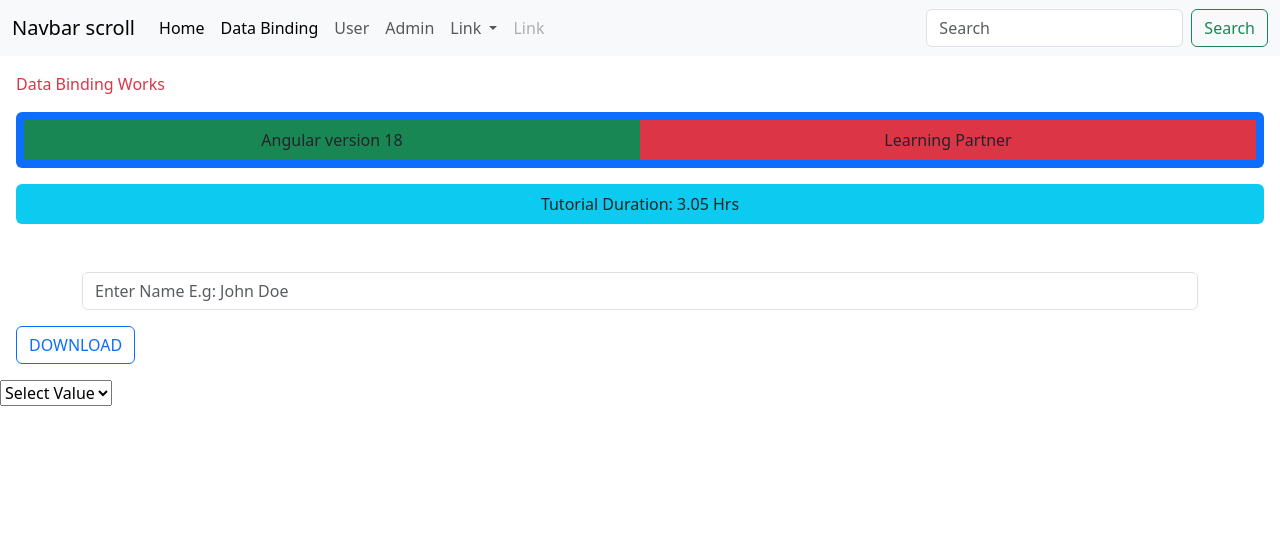
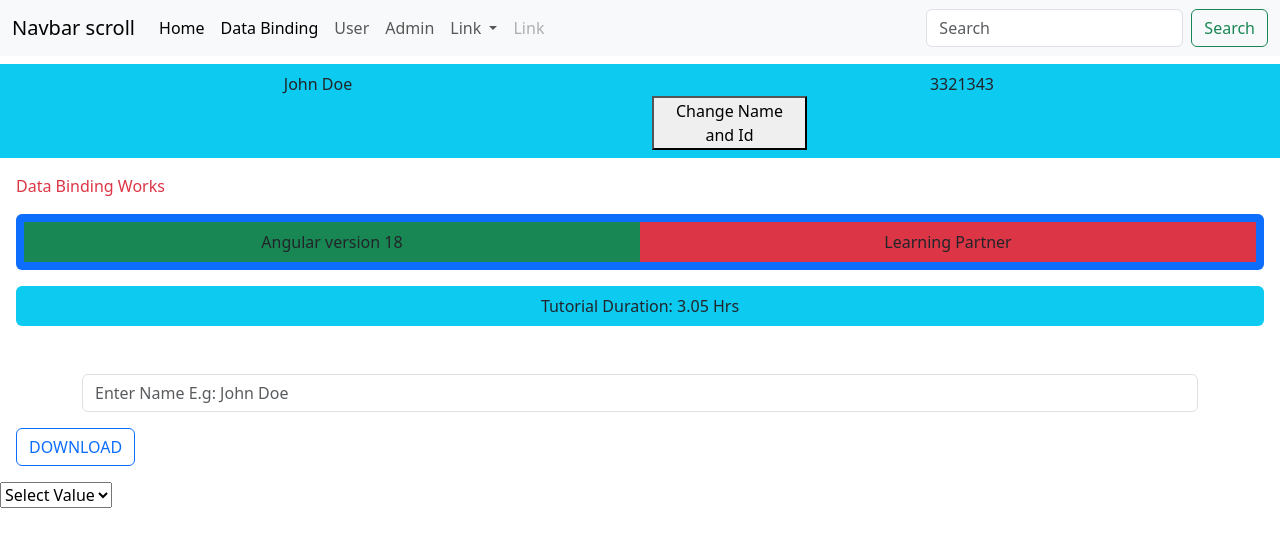
Before and after one commit to Ahmedm2002/learning-Angular, an Angular app: page /data-binding in a window 1280 px wide. Shown: the top 546 px of the page. Built offline with nearby package versions, Linux system fonts and the light colour scheme.

Commit message:
Added basics of Signlas --Ahmed

```diff
--- /dev/null
+++ b/src/app/Components/signals/signals.component.html
@@ -0,0 +1,11 @@
+<div class="row mt-2 p-2 bg-info">
+  <div class="col-6 text-center">
+    {{ userName() }}
+  </div>
+  <div class="col-6 text-center">
+    {{ userId() }}
+    <div class="col-3">
+      <button (click)="changeNameId()">Change Name and Id</button>
+    </div>
+  </div>
+</div>
--- /dev/null
+++ b/src/app/Components/signals/signals.component.ts
@@ -0,0 +1,17 @@
+import { Component, signal } from '@angular/core';
+
+@Component({
+  selector: 'app-signals',
+  imports: [],
+  templateUrl: './signals.component.html',
+  styleUrl: './signals.component.css',
+})
+export class SignalsComponent {
+  userName = signal('John Doe');
+  userId = signal<number>(3321343);
+
+  changeNameId() {
+    this.userId.set(3232);
+    this.userName.set('Jane Smith');
+  }
+}
--- a/src/app/app.component.html
+++ b/src/app/app.component.html
@@ -64,4 +64,6 @@
   </div>
 </nav>
 
+<app-signals />
+
 <router-outlet></router-outlet>
--- a/src/app/app.component.ts
+++ b/src/app/app.component.ts
@@ -2,11 +2,12 @@ import { Component } from '@angular/core';
 import { RouterLink, RouterOutlet } from '@angular/router';
 import { AdminComponent } from './Components/admin/admin.component';
 import { UserComponent } from './Components/user/user.component';
+import { SignalsComponent } from './Components/signals/signals.component';
 
 @Component({
   selector: 'app-root',
   // imports: [RouterOutlet, AdminComponent, UserComponent, RouterLink],
-  imports: [RouterOutlet, RouterLink],
+  imports: [RouterOutlet, RouterLink, SignalsComponent],
   templateUrl: './app.component.html',
   styleUrl: './app.component.css',
 })
```
Also changed, not shown: src/app/Components/signals/signals.component.css (added), 2 other files (tests, documents, lock files or other folders).
